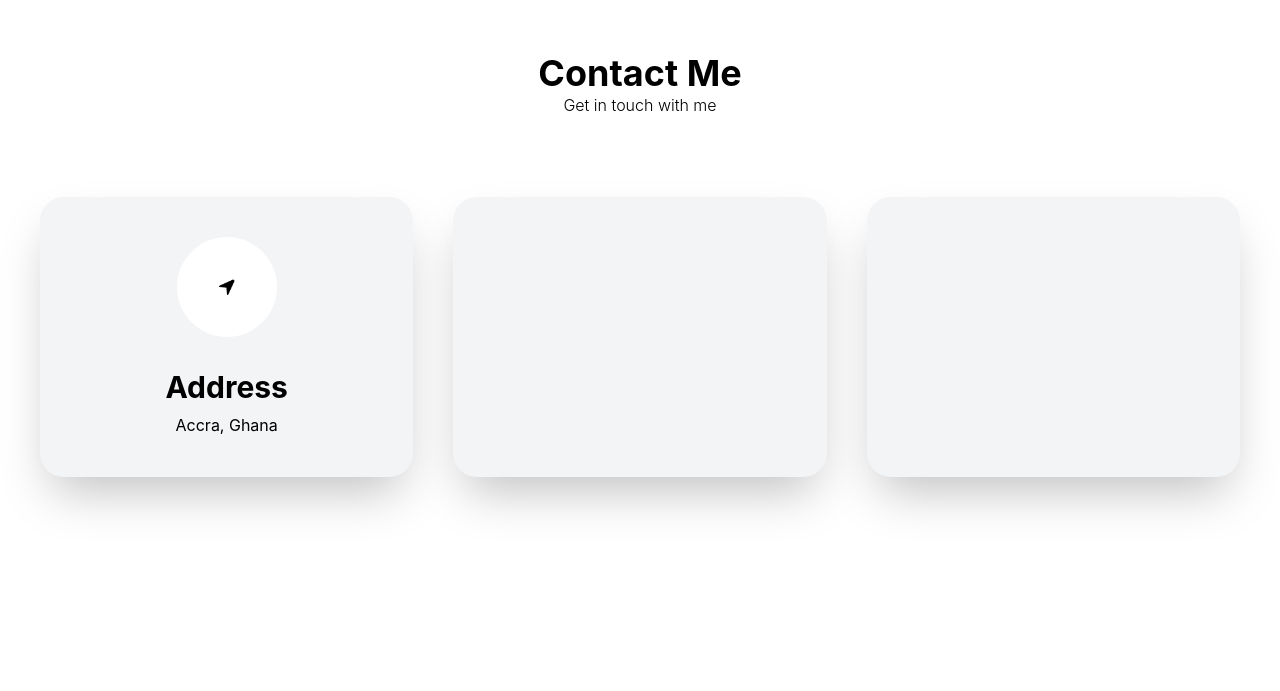
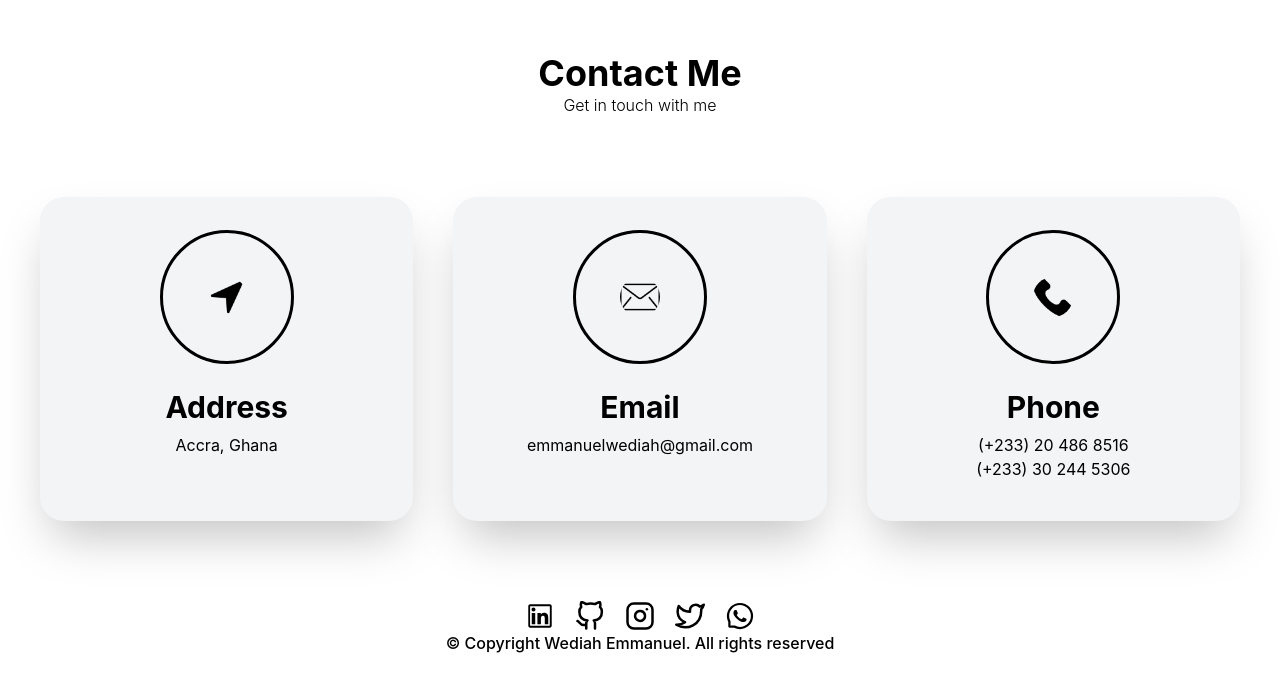
Before and after one commit to Wediah/portfolio2, a Next.js app: page /Contact in a window 1280 px wide. Shown: the part 107-798 px from the top of the page. Built offline with nearby package versions, Linux system fonts and the light colour scheme.

Commit message:
mail img and social media icons added

```diff
--- a/pages/Contact.tsx
+++ b/pages/Contact.tsx
@@ -3,6 +3,11 @@ import { Element } from 'react-scroll'
 import {FaLocationArrow} from 'react-icons/fa'
 import Image from "next/image";
 import location from '../public/navigation.png'
+import mail from '../public/mail.png'
+import call from '../public/phone-call.png'
+import {FiGithub, FiInstagram, FiTwitter} from 'react-icons/fi'
+import {AiOutlineLinkedin, AiOutlineWhatsApp} from 'react-icons/ai'
+
 
 
 function Contact () {
@@ -16,21 +21,50 @@ function Contact () {
                         <Image
                         src={location}
                         alt=""
-                        width={100}
+                        width={120}
                         height={70}
-                        className="mx-auto border-black bg-white rounded-full b p-10"
+                        className="mx-auto rounded-full outline outline-black outline-offset-4 p-10"
                         />
 
                         <h3 className="pt-8 pb-2 text-3xl font-bold">Address</h3>
                         <h4 className="text-md font-semi-bold">Accra, Ghana</h4>
                     </div>
                     <div className="shadow-2xl rounded-3xl text-center p-10 my-10 flex-1 bg-gray-100">
+                    <Image
+                        src={mail}
+                        alt=""
+                        width={120}
+                        height={70}
+                        className="mx-auto rounded-full outline outline-black outline-offset-4 p-10"
+                        />
 
+                        <h3 className="pt-8 pb-2 text-3xl font-bold">Email</h3>
+                        <a href="mailto:emmanuelwediah@gmail.com"><h4 className="text-md font-semi-bold">emmanuelwediah@gmail.com</h4></a>
                     </div>
                     <div className="shadow-2xl rounded-3xl text-center p-10 my-10 flex-1 bg-gray-100">
 
+                    <Image
+                        src={call}
+                        alt=""
+                        width={120}
+                        height={70}
+                        className="mx-auto rounded-full outline outline-black outline-offset-4 p-10"
+                        />
+
+                        <h3 className="pt-8 pb-2 text-3xl font-bold">Phone</h3>
+                        <h4 className="text-md font-semi-bold">(+233) 20 486 8516</h4>
+                        <h4 className="text-md font-semi-bold">(+233) 30 244 5306</h4>
                     </div>
                 </div>
+
+                <div className="flex text-3xl gap-5 justify-center pt-10">
+                    <AiOutlineLinkedin className="hover:transition hover:-translate-y-2 duration-300 delay-150"/>
+                    <FiGithub className="hover:transition hover:-translate-y-2 duration-300 delay-150"/>
+                    <FiInstagram className="hover:transition hover:-translate-y-2 duration-300 delay-150"/>
+                    <FiTwitter className="hover:transition hover:-translate-y-2 duration-300 delay-150"/>
+                    <AiOutlineWhatsApp className="hover:transition hover:-translate-y-2 duration-300 delay-150"/>
+                </div>
+                <div className="text-center pb-5 font-medium text-md">© Copyright Wediah Emmanuel. All rights reserved</div>
 
             </div>
         </Element>
```
Also changed, not shown: public/email.png (deleted), public/mail.png (added).
